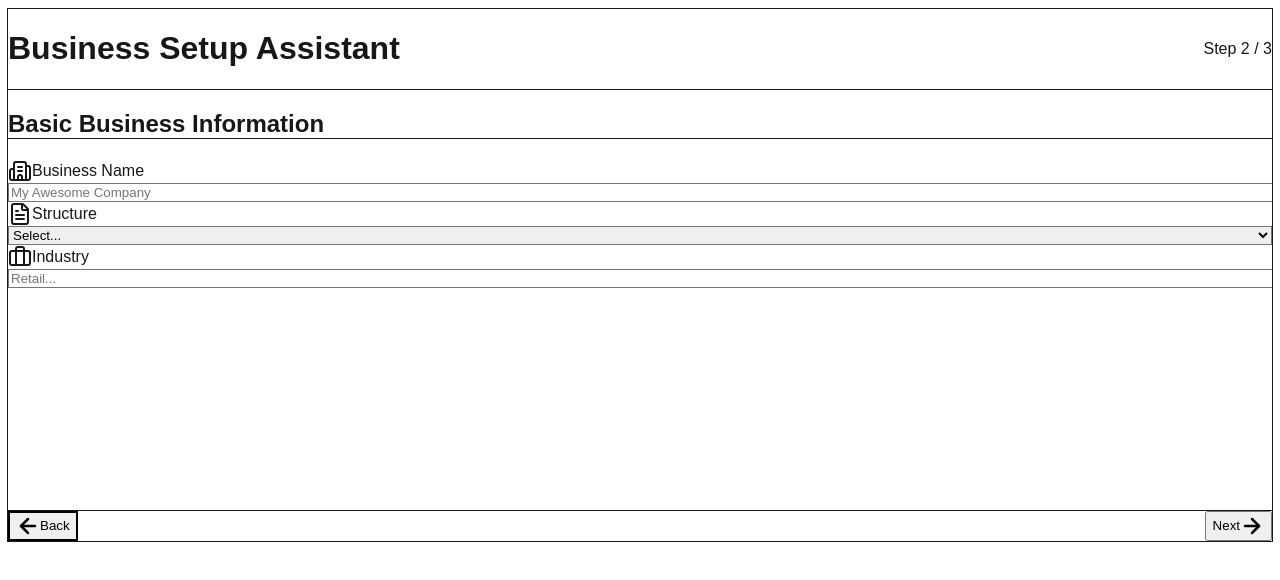
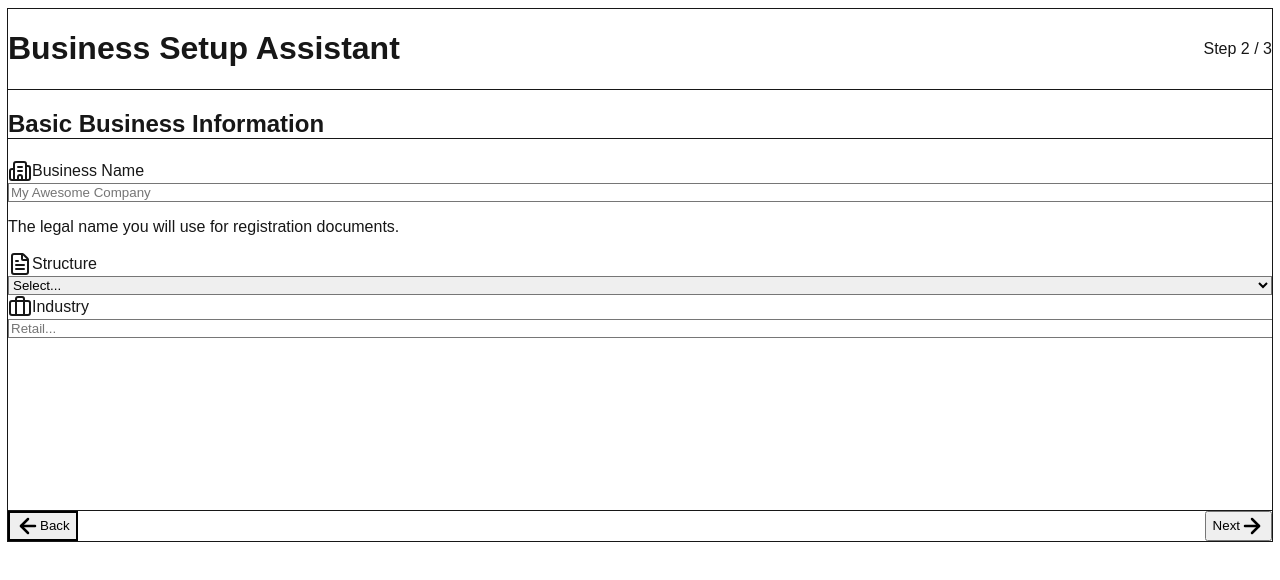
Before and after one commit to mahbubmunna/bussiness_guide, a Next.js app in the folder frontend/: page / in a window 1280 px wide. Both pictures are taken after a click on the button "Next". Shown: the top 580 px of the page. Built offline with nearby package versions, Linux system fonts and the light colour scheme.

Commit message:
style(BusinessInfo): add helpers and subtle focus states

```diff
--- a/frontend/components/steps/BusinessInfoStep.tsx
+++ b/frontend/components/steps/BusinessInfoStep.tsx
@@ -28,6 +28,7 @@ const BusinessInfoStep: React.FC = () => {
                         className="mt-1 block w-full rounded-lg border-slate-300 shadow-sm focus:border-blue-500 focus:ring-blue-500 p-3 border transition-colors hover:border-blue-300"
                         placeholder="My Awesome Company"
                     />
+                    <p className="mt-1 text-xs text-slate-400 font-medium">The legal name you will use for registration documents.</p>
                 </div>
 
                 <div>
```
